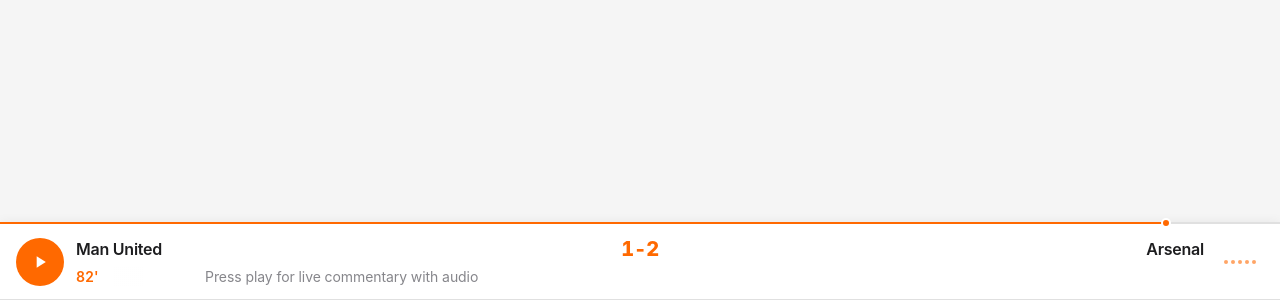
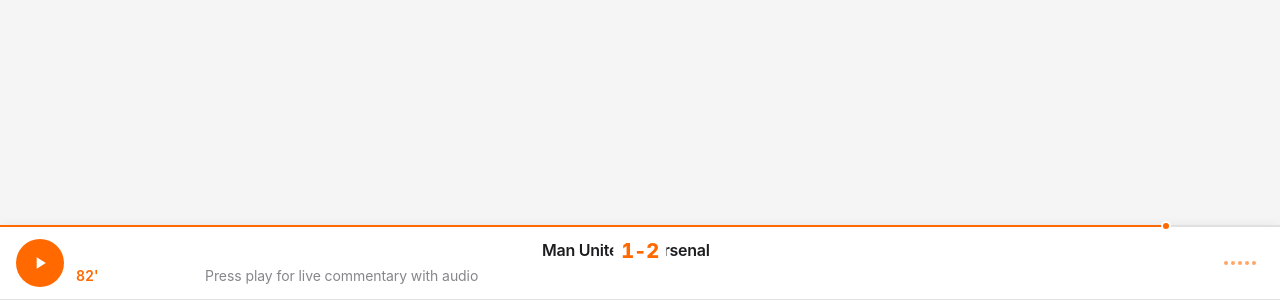
Before and after one commit to briwild79/football-commentary-audio, a plain HTML site: page widgetv3.html in a window 1280 px wide. Shown: the part 500-800 px from the top of the page. Drawn offline with Linux system fonts and the light colour scheme.

Commit message:
Update widgetv3.html

```diff
--- a/widgetv3.html
+++ b/widgetv3.html
@@ -136,42 +136,39 @@
             min-width: 0;
         }
 
-        /* Match Info */
+        /* Match Info - Centered Score Approach */
         .match-info {
             display: flex;
             align-items: center;
-            justify-content: space-between;
             width: 100%;
             font-size: 16px;
             color: #1d1d1f;
-            gap: 10px;
             line-height: 1.33;
+            position: relative;
         }
 
         .team-left {
             font-weight: 590;
             flex: 1;
-            min-width: 0;
-            text-align: left;
+            text-align: right; /* Right-align to push toward center */
             white-space: nowrap;
             overflow: hidden;
             text-overflow: ellipsis;
             color: #1d1d1f;
             letter-spacing: -0.24px;
-            margin-right: 12px; /* Guaranteed minimum spacing */
+            padding-right: 12px; /* Space from score */
         }
 
         .team-right {
             font-weight: 590;
             flex: 1;
-            min-width: 0;
-            text-align: right;
+            text-align: left; /* Left-align to push toward center */
             white-space: nowrap;
             overflow: hidden;
             text-overflow: ellipsis;
             color: #1d1d1f;
             letter-spacing: -0.24px;
-            margin-left: 12px; /* Guaranteed minimum spacing */
+            padding-left: 12px; /* Space from score */
         }
 
         .score {
@@ -179,10 +176,13 @@
             font-weight: 800;
             color: #ff6900;
             font-variant-numeric: tabular-nums;
-            flex-shrink: 0;
-            margin: 0 12px; /* Consistent spacing on both sides */
+            position: absolute;
+            left: 50%;
+            transform: translateX(-50%); /* Perfect center */
             letter-spacing: -0.43px;
-            min-width: fit-content;
+            background: white; /* Ensure it sits above team names */
+            padding: 0 8px; /* Small padding for visual separation */
+            z-index: 1;
         }
 
         /* Commentary Line with Ticker */
```
